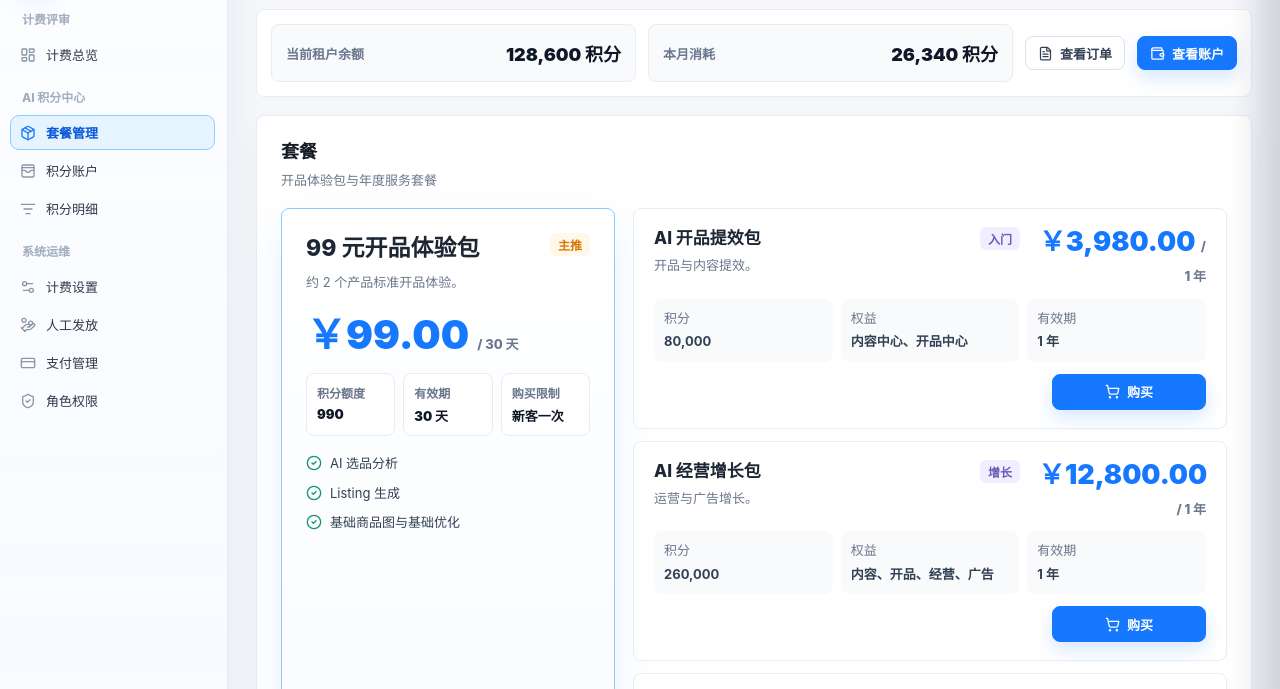
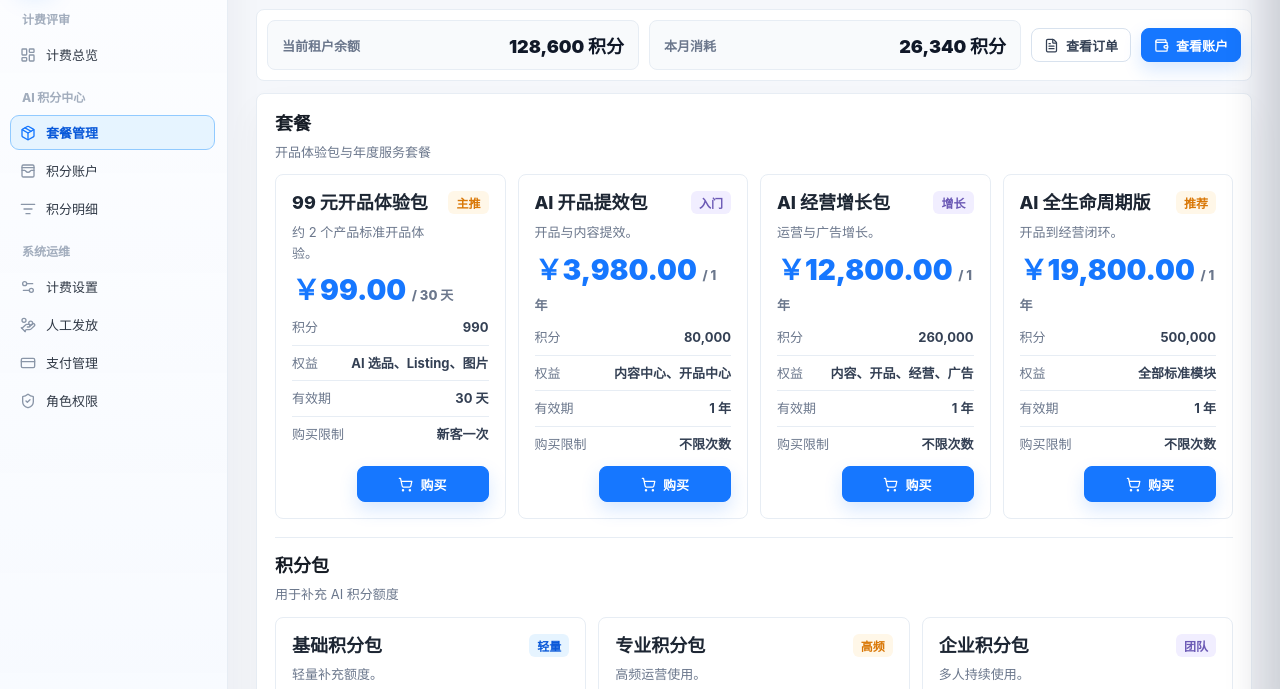
Before and after one commit to adahuhu/lingyi-ai-prototype, a plain HTML site: page ai-billing-workbench-prototype/index.html in a window 1280 px wide. Both pictures are taken after a click on the button "套餐管理". Shown: the part 77-766 px from the top of the page. Drawn offline with Linux system fonts and the light colour scheme.

Commit message:
Unify package purchase layout

```diff
--- a/ai-billing-workbench-prototype/index.html
+++ b/ai-billing-workbench-prototype/index.html
@@ -566,16 +566,16 @@
     .purchase-toolbar {
       display: grid;
       grid-template-columns: 1fr 1fr auto auto;
-      gap: 12px;
+      gap: 10px;
       align-items: center;
       background: #fff;
       border: 1px solid var(--line);
       border-radius: 8px;
-      padding: 14px;
-      margin-bottom: 18px;
+      padding: 10px;
+      margin-bottom: 12px;
     }
     .purchase-toolbar-item {
-      min-height: 58px;
+      min-height: 50px;
       border: 1px solid var(--line);
       border-radius: 8px;
       background: var(--soft);
@@ -592,16 +592,28 @@
       background: #fff;
       border: 1px solid var(--line);
       border-radius: 8px;
-      padding: 24px;
-      margin-top: 18px;
+      padding: 18px;
+      margin-top: 12px;
       box-shadow: 0 16px 36px rgba(15, 23, 42, .04);
+    }
+    .product-catalog-section {
+      display: grid;
+      gap: 18px;
+    }
+    .product-group {
+      display: grid;
+      gap: 12px;
+    }
+    .product-group + .product-group {
+      padding-top: 16px;
+      border-top: 1px solid var(--line);
     }
     .purchase-section-head {
       display: flex;
       align-items: flex-end;
       justify-content: space-between;
       gap: 16px;
-      margin-bottom: 18px;
+      margin-bottom: 0;
     }
     .purchase-section-head p {
       margin: 6px 0 0;
@@ -619,11 +631,20 @@
       grid-template-columns: 1fr;
       gap: 12px;
     }
+    .product-card-grid {
+      display: grid;
+      grid-template-columns: repeat(4, minmax(0, 1fr));
+      gap: 12px;
+      align-items: stretch;
+    }
+    .point-card-grid {
+      grid-template-columns: repeat(3, minmax(0, 1fr));
+    }
     .buy-card {
       border: 1px solid var(--line);
       border-radius: 8px;
       background: #fff;
-      padding: 18px;
+      padding: 16px;
       display: flex;
       flex-direction: column;
       min-height: 100%;
@@ -634,34 +655,27 @@
       box-shadow: 0 14px 30px rgba(22, 119, 255, .09);
       transform: translateY(-1px);
     }
-    .buy-card.featured {
-      padding: 24px;
-      background: linear-gradient(180deg, #ffffff 0%, #f7fbff 100%);
-      border-color: var(--primary-border);
-      box-shadow: 0 18px 40px rgba(22, 119, 255, .10);
-    }
+    .plan-card { min-height: 244px; }
     .buy-card-head {
       display: flex;
       align-items: flex-start;
       justify-content: space-between;
       gap: 14px;
-      margin-bottom: 18px;
+      margin-bottom: 12px;
     }
     .buy-card h3 { font-size: 18px; }
-    .buy-card.featured h3 { font-size: 23px; }
     .buy-card .desc {
       color: var(--muted);
       line-height: 1.6;
-      margin: 8px 0 0;
+      margin: 6px 0 0;
     }
     .buy-price {
       color: var(--primary);
-      font-size: 31px;
+      font-size: 28px;
       font-weight: 950;
       line-height: 1.1;
-      margin: 2px 0 16px;
-    }
-    .buy-card.featured .buy-price { font-size: 40px; }
+      margin: 0 0 12px;
+    }
     .buy-price small {
       color: var(--muted);
       font-size: 13px;
@@ -709,11 +723,11 @@
       justify-content: flex-end;
       gap: 10px;
     }
-    .buy-actions .btn { flex: 0 0 154px; min-height: 38px; }
+    .buy-actions .btn { flex: 0 0 132px; min-height: 36px; }
     .plan-mini-list {
       display: grid;
-      gap: 10px;
-      margin: 0 0 18px;
+      gap: 8px;
+      margin: 0 0 12px;
       padding: 0;
       list-style: none;
       color: #344054;
@@ -723,7 +737,7 @@
       display: flex;
       justify-content: space-between;
       gap: 10px;
-      padding-bottom: 9px;
+      padding-bottom: 7px;
       border-bottom: 1px solid var(--line);
     }
     .plan-mini-list li:last-child { border-bottom: 0; padding-bottom: 0; }
@@ -777,9 +791,9 @@
       gap: 14px;
     }
     .point-card {
-      min-height: 230px;
-    }
-    .point-card .buy-price { font-size: 33px; margin-top: 8px; }
+      min-height: 218px;
+    }
+    .point-card .buy-price { font-size: 28px; margin-top: 0; }
 
     .orders-page {
       max-width: 1260px;
@@ -1892,7 +1906,8 @@
               <button class="btn primary" data-page-target="account"><i data-lucide="wallet"></i>查看账户</button>
             </div>
 
-            <section class="purchase-section">
+            <section class="purchase-section product-catalog-section">
+              <div class="product-group">
                 <div class="purchase-section-head">
                   <div>
                     <h2>套餐</h2>
@@ -1900,8 +1915,8 @@
                   </div>
                 </div>
 
-              <div class="plan-layout">
-                <article class="buy-card featured">
+                <div class="product-card-grid plan-card-grid">
+                  <article class="buy-card plan-card">
                     <div class="buy-card-head">
                       <div>
                         <h3>99 元开品体验包</h3>
@@ -1910,23 +1925,16 @@
                       <span class="tag amber">主推</span>
                     </div>
                     <div class="buy-price">￥99.00 <small>/ 30 天</small></div>
-                  <div class="buy-meta-grid">
-                    <div class="buy-meta"><span>积分额度</span><strong>990</strong></div>
-                    <div class="buy-meta"><span>有效期</span><strong>30 天</strong></div>
-                    <div class="buy-meta"><span>购买限制</span><strong>新客一次</strong></div>
-                  </div>
-                  <ul class="buy-feature-list">
-                    <li><i data-lucide="check-circle-2"></i><span>AI 选品分析</span></li>
-                    <li><i data-lucide="check-circle-2"></i><span>Listing 生成</span></li>
-                    <li><i data-lucide="check-circle-2"></i><span>基础商品图与基础优化</span></li>
+                    <ul class="plan-mini-list">
+                      <li><span>积分</span><strong>990</strong></li>
+                      <li><span>权益</span><strong>AI 选品、Listing、图片</strong></li>
+                      <li><span>有效期</span><strong>30 天</strong></li>
+                      <li><span>购买限制</span><strong>新客一次</strong></li>
                     </ul>
-                  <div class="buy-actions">
-                    <button class="btn primary" onclick="openPurchase('99 元开品体验包', '99.00', '990', '30 天')"><i data-lucide="shopping-cart"></i>购买</button>
-                  </div>
+                    <div class="buy-actions"><button class="btn primary" onclick="openPurchase('99 元开品体验包', '99.00', '990', '30 天')"><i data-lucide="shopping-cart"></i>购买</button></div>
                   </article>
 
-                <div class="annual-plans">
-                  <article class="buy-card">
+                  <article class="buy-card plan-card">
                     <div class="buy-card-head">
                       <div>
                         <h3>AI 开品提效包</h3>
@@ -1939,11 +1947,12 @@
                       <li><span>积分</span><strong>80,000</strong></li>
                       <li><span>权益</span><strong>内容中心、开品中心</strong></li>
                       <li><span>有效期</span><strong>1 年</strong></li>
+                      <li><span>购买限制</span><strong>不限次数</strong></li>
                     </ul>
                     <div class="buy-actions"><button class="btn primary" onclick="openPurchase('AI 开品提效包', '3980.00', '80,000', '1 年')"><i data-lucide="shopping-cart"></i>购买</button></div>
                   </article>
 
-                  <article class="buy-card">
+                  <article class="buy-card plan-card">
                     <div class="buy-card-head">
                       <div>
                         <h3>AI 经营增长包</h3>
@@ -1956,11 +1965,12 @@
                       <li><span>积分</span><strong>260,000</strong></li>
                       <li><span>权益</span><strong>内容、开品、经营、广告</strong></li>
                       <li><span>有效期</span><strong>1 年</strong></li>
+                      <li><span>购买限制</span><strong>不限次数</strong></li>
                     </ul>
                     <div class="buy-actions"><button class="btn primary" onclick="openPurchase('AI 经营增长包', '12800.00', '260,000', '1 年')"><i data-lucide="shopping-cart"></i>购买</button></div>
                   </article>
 
-                  <article class="buy-card">
+                  <article class="buy-card plan-card">
                     <div class="buy-card-head">
                       <div>
                         <h3>AI 全生命周期版</h3>
@@ -1973,14 +1983,14 @@
                       <li><span>积分</span><strong>500,000</strong></li>
                       <li><span>权益</span><strong>全部标准模块</strong></li>
                       <li><span>有效期</span><strong>1 年</strong></li>
+                      <li><span>购买限制</span><strong>不限次数</strong></li>
                     </ul>
                     <div class="buy-actions"><button class="btn primary" onclick="openPurchase('AI 全生命周期版', '19800.00', '500,000', '1 年')"><i data-lucide="shopping-cart"></i>购买</button></div>
                   </article>
                 </div>
               </div>
-            </section>
-
-            <section class="purchase-section">
+
+              <div class="product-group">
                 <div class="purchase-section-head">
                   <div>
                     <h2>积分包</h2>
@@ -1988,7 +1998,7 @@
                   </div>
                 </div>
 
-              <div class="point-plan-row">
+                <div class="product-card-grid point-card-grid">
                   <article class="buy-card point-card">
                   <div class="buy-card-head">
                     <div>
@@ -2036,6 +2046,7 @@
                   </ul>
                   <div class="buy-actions"><button class="btn primary" onclick="openPurchase('企业积分包', '5000.00', '60,000', '365 天')"><i data-lucide="shopping-cart"></i>购买</button></div>
                 </article>
+              </div>
               </div>
             </section>
           </div>
```
Lines whose indentation alone changed are shown as unchanged.
